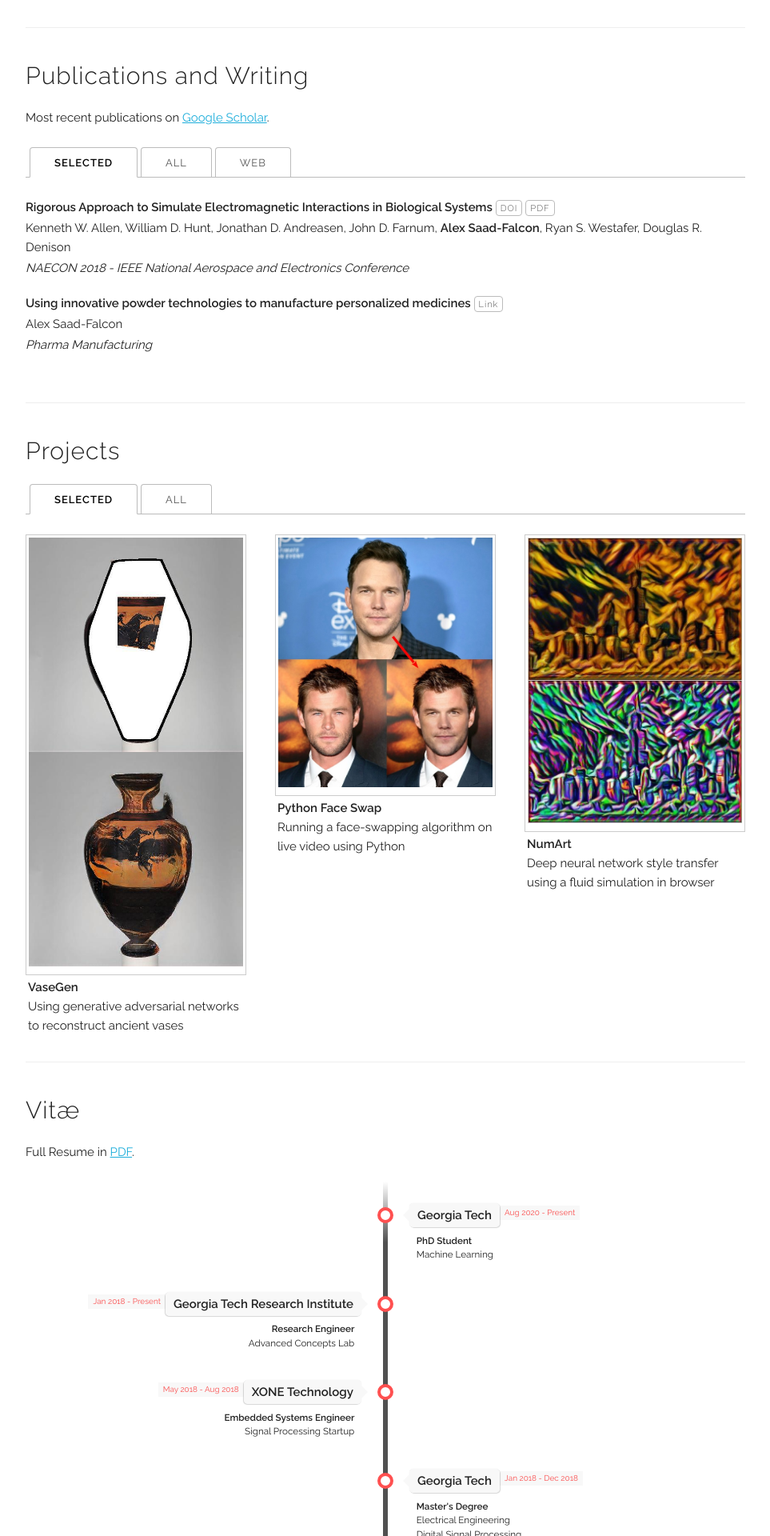
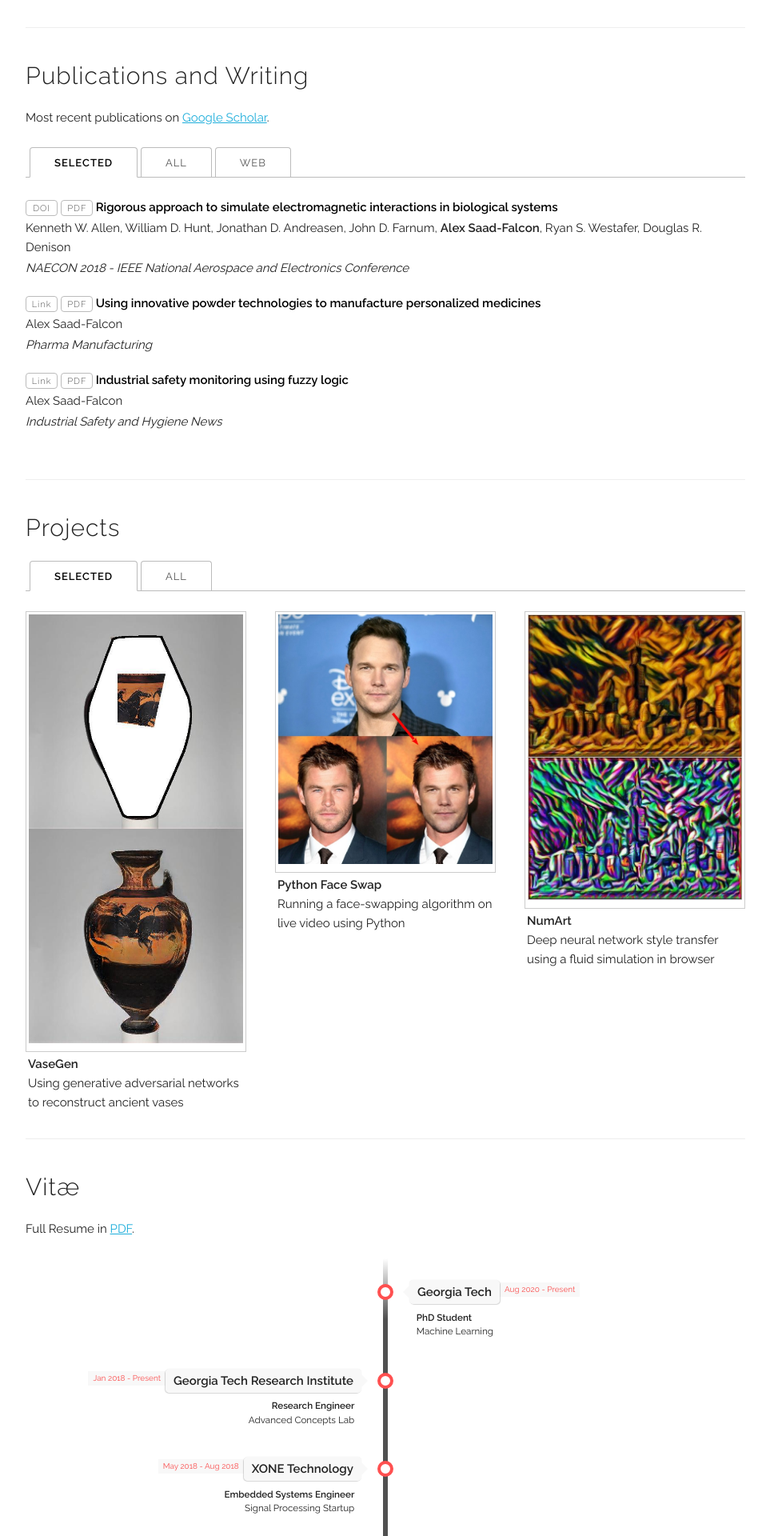
Before and after one commit to alexsaadfalcon/alexsaadfalcon.github.io, a Jekyll site: the page built from index.html, in a window 1280 px wide. Shown: the part 731-2651 px from the top of the page at 80% size, without its empty margins (158-1121 px from the left). Built offline with Jekyll 4.4.1, drawn with Linux system fonts in a browser that asks for light colours; some web fonts are replaced.

Commit message:
Style updates and pub entries

```diff
--- a/_data/publications.yaml
+++ b/_data/publications.yaml
@@ -1,17 +1,52 @@
 papers:
-  - title: "Rigorous Approach to Simulate Electromagnetic Interactions in Biological Systems"
+  - title: "Rigorous approach to simulate electromagnetic interactions in biological systems"
     authors: "Kenneth W. Allen, William D. Hunt, Jonathan D. Andreasen, John D. Farnum, <b>Alex Saad-Falcon</b>, Ryan S. Westafer, Douglas R. Denison"
     venue: "NAECON 2018 - IEEE National Aerospace and Electronics Conference"
     paper_pdf: "/assets/publications/2018_ieee_naecon/paper.pdf"
     paper_doi: "https://doi.org/10.1109/NAECON.2018.8556724"
+    link: "https://doi.org/10.1109/NAECON.2018.8556724"
     selected: y
+
   - title: "Using innovative powder technologies to manufacture personalized medicines"
     authors: "Alex Saad-Falcon"
     venue: "Pharma Manufacturing"
-#    paper_pdf: "/assets/publications/2020_pharma_manufacturing/paper.pdf"
+    paper_pdf: "/assets/publications/2020_powder_tech/paper.pdf"
     link: "https://www.pharmamanufacturing.com/articles/2020/using-new-powder-technologies-to-manufacture-personalized-medicine/"
     selected: y
     web: y
+
+  - title: "Industrial safety monitoring using fuzzy logic"
+    authors: "Alex Saad-Falcon"
+    venue: "Industrial Safety and Hygiene News"
+    paper_pdf: "/assets/publications/2020_fuzzy_logic/paper.pdf"
+    link: "https://www.ishn.com/articles/112736-industrial-safety-monitoring-using-fuzzy-information"
+    selected: y
+    web: y
+
+#  - title: "Face Recognition"
+#    authors: "Alex Saad-Falcon"
+#    venue: ""
+##    paper_pdf: "/assets/publications/2020_fuzzy_logic/paper.pdf"
+#    link: ""
+#    selected: y
+#    web: y
+
+#  - title: "ML 5G"
+#    authors: "Alex Saad-Falcon"
+#    venue: ""
+##    paper_pdf: "/assets/publications/2020_fuzzy_logic/paper.pdf"
+#    link: ""
+#    selected: y
+#    web: y
+
+#  - title: ""
+#    authors: "Alex Saad-Falcon"
+#    venue: ""
+##    paper_pdf: "/assets/publications/2020_fuzzy_logic/paper.pdf"
+#    link: ""
+#    selected: y
+#    web: y
+
 
 selections:
   - category: "selected"
--- a/index.html
+++ b/index.html
@@ -54,15 +54,25 @@
       {% endif %}
       {% for paper in papers %}
         <div class="paper">
-          <p class="title"><b>{{ paper.title }}</b>
+          <p class="title">
+            <!--{% if paper.link %}-->
+            <!--<b><a target="_blank" href={{ paper.link }} style="color:black;text-decoration:none;">-->
+              <!--{{ paper.title }}-->
+            <!--</a></b>-->
+            <!--{% else %}-->
+              <!--<b>{{ paper.title }}</b>-->
+            <!--{% endif %}-->
             {% if paper.paper_doi %}
               <a class="button" href="{{ paper.paper_doi }}" target="_blank">DOI</a>
-            {% endif %}
-            {% if paper.link %}
-              <a class="button" href="{{ paper.link }}" target="_blank">Link</a>
+            {% else %}
+              {% if paper.link %}
+                <a class="button" href="{{ paper.link }}" target="_blank">Link</a>
+              {% endif %}
             {% endif %}
             {% if paper.paper_pdf %}
-              <a class="button" href="{{ paper.paper_pdf | prepend: site.baseurl }}" target="_blank">PDF</a>
+            <a class="button" href="{{ paper.paper_pdf | prepend: site.baseurl }}" target="_blank">
+              <h style="margin-left:1px;">PDF</h>
+            </a>
             {% endif %}
             {% if paper.slides %}
               <a class="button" href="{{ paper.slides | prepend: site.baseurl }}" target="_blank">Slides</a>
@@ -75,6 +85,13 @@
             {% endif %}
             {% if paper.code %}
               <a class="button" href="{{ paper.code }}" target="_blank">Code</a>
+            {% endif %}
+            {% if paper.link %}
+            <b><a target="_blank" href={{ paper.link }} style="color:black;text-decoration:none;">
+              {{ paper.title }}
+            </a></b>
+            {% else %}
+              <b>{{ paper.title }}</b>
             {% endif %}
           </p>
 
```
Also changed, not shown: libs/custom/my_css.css.
